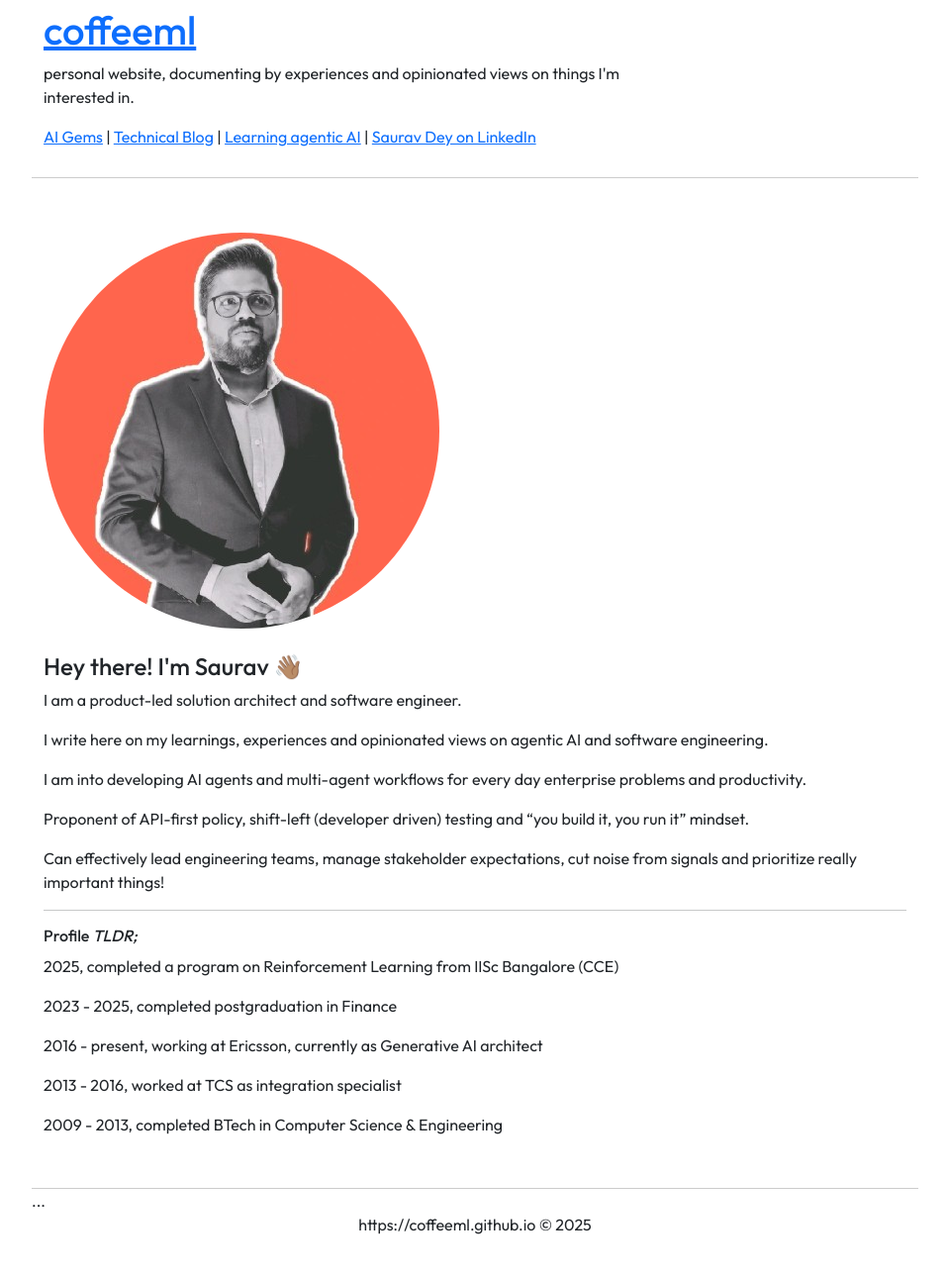
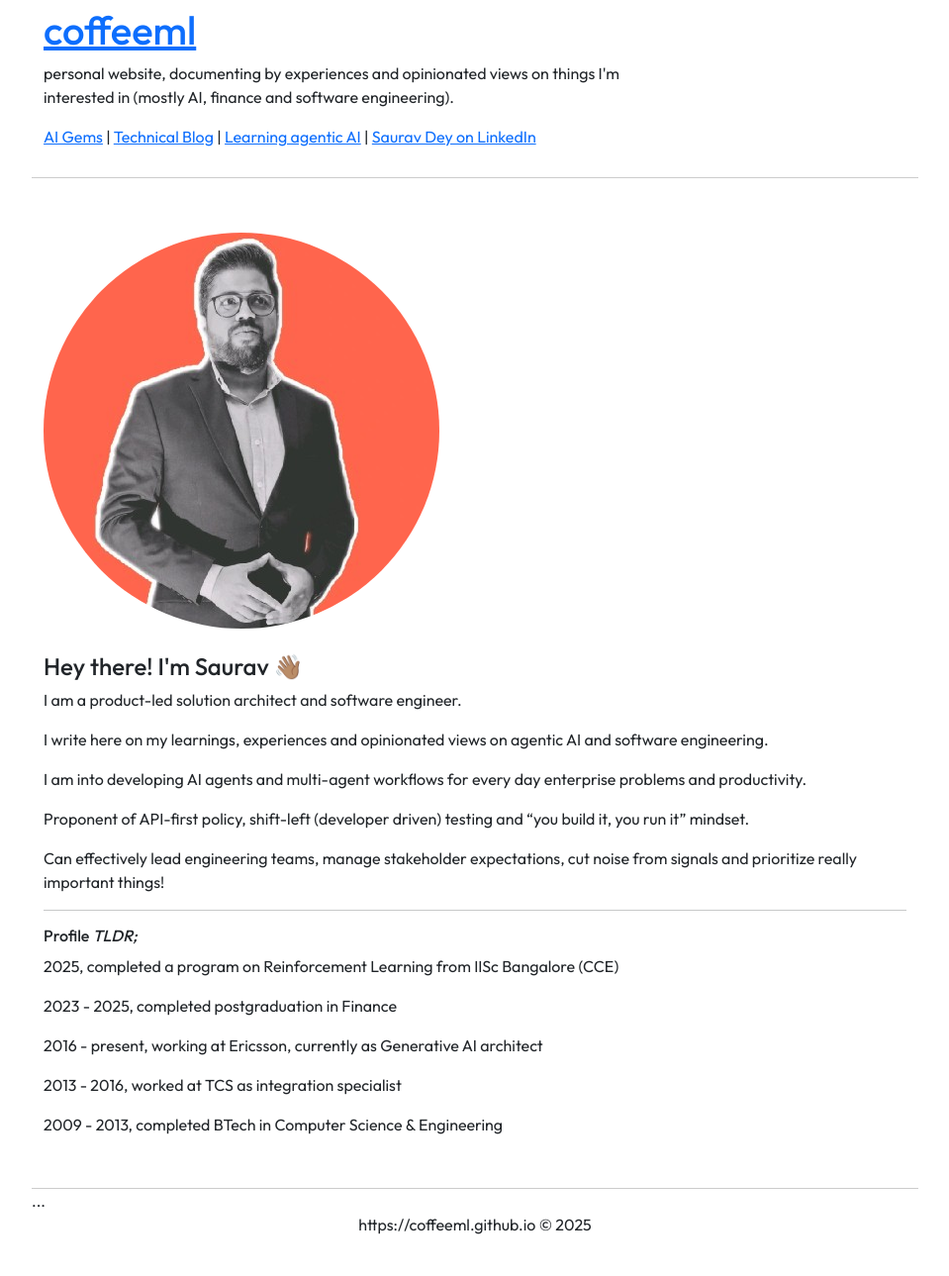
Before and after one commit to coffeeml/coffeeml.github.io, a Jekyll site: the page built from index.markdown, in a window 1280 px wide. Shown: the whole page at 99% size, without its empty margins (160-1119 px from the left). Built offline with Jekyll 4.4.1, drawn with Linux system fonts in a browser that asks for light colours; nearby versions of some CDN libraries.

Commit message:
Update _config.yml

```diff
--- a/_config.yml
+++ b/_config.yml
@@ -1,7 +1,7 @@
 # Site settings
 title: coffeeml
 email:
-description: personal website, documenting by experiences and opinionated views on things I'm interested in.
+description: personal website, documenting by experiences and opinionated views on things I'm interested in (mostly AI, finance and software engineering).
 baseurl: ""
 url: "https://coffeeml.github.io"
 linkedin_username:
```
